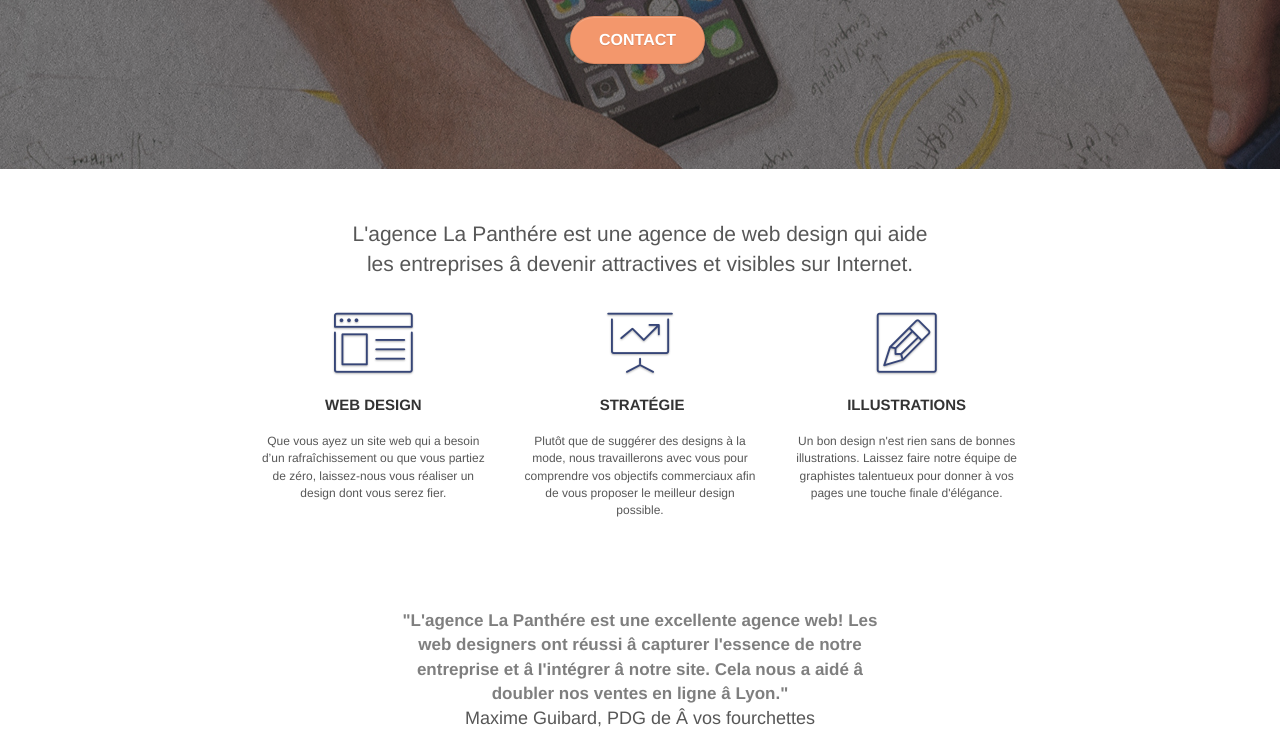
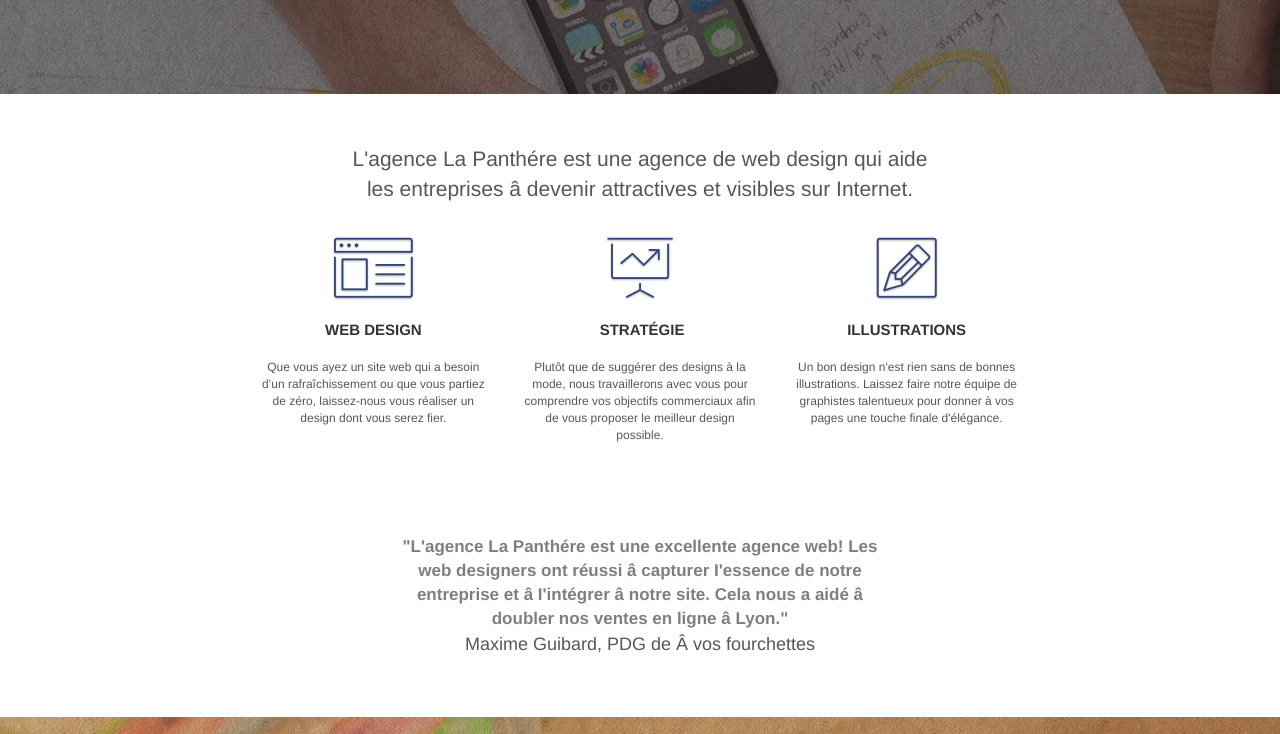
Before and after one commit to berkanefesunal/P4-SEO-Optimisation-L-AGENCE-PANTHERE, a plain HTML site: page index.html in a window 1280 px wide. Shown: the part 366-1100 px from the top of the page. Drawn offline with Linux system fonts and the light colour scheme.

Commit message:
Delete contact

```diff
--- a/index.html
+++ b/index.html
@@ -81,10 +81,7 @@
                     <h1 class="text-center hero-bloc-text tc-white ">
                         Agence La Panthère
                     </h1>
-                    <div class="text-center">
-                        <a href="contact.html" class="btn btn-lg btn-clean btn-rd cta-hero btn-atomic-tangerine"
-                           id="cta-hero">Contact</a>
-                    </div>
+
                 </div>
             </div>
         </div>
```
